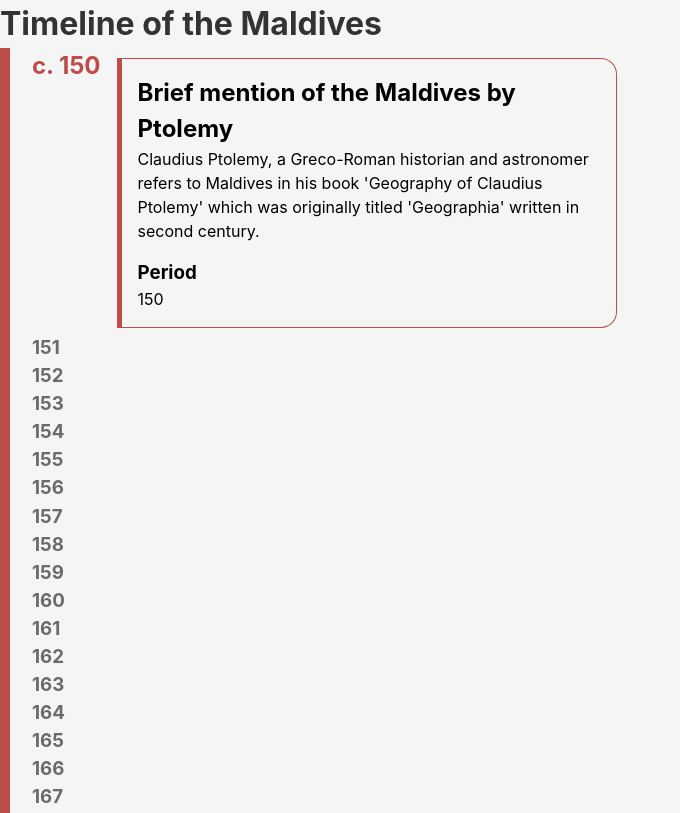
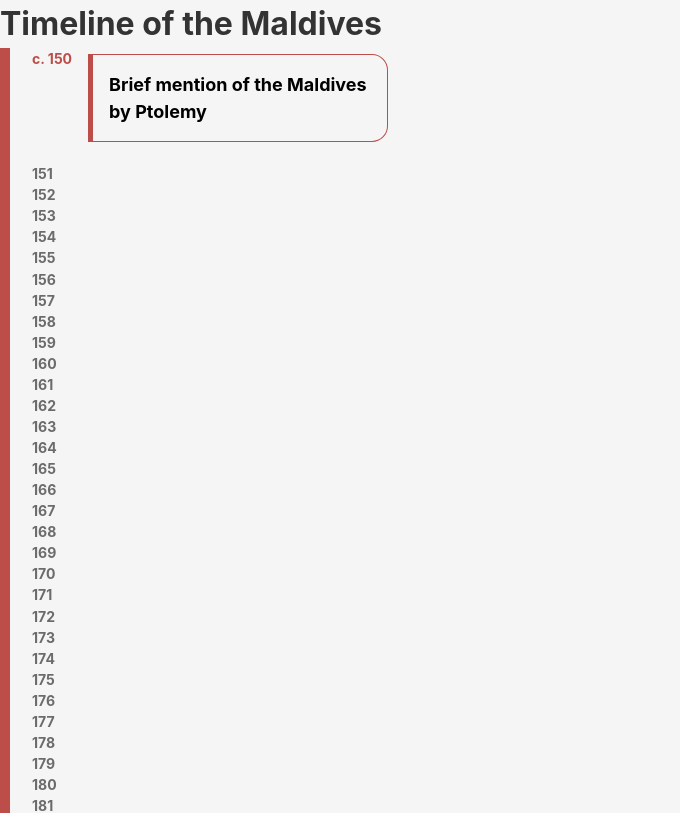
Before and after one commit to faryyym/maldive_history, a Vue app: page / in a window 1280 px wide. Shown: the top 813 px of the page, without its empty margins (0-680 px from the left). Built offline with nearby package versions, Linux system fonts and the light colour scheme.

Commit message:
Improve: Styling of Displayed Event Info

```diff
--- a/package.json
+++ b/package.json
@@ -4,7 +4,7 @@
   "version": "0.0.0",
   "type": "module",
   "scripts": {
-    "dev": "vite",
+    "dev": "vite --host",
     "build": "vite build",
     "preview": "vite preview"
   },
--- a/src/App.vue
+++ b/src/App.vue
@@ -11,6 +11,7 @@
       <h3 class="year_h3">{{ yearData.year }}</h3>
       <div class="event" v-if="yearData.title">
         <h2>{{ yearData.title }}</h2>
+        <div class="additional-info">
           <p>{{ yearData.description }}</p>
           <div class="period">
             <h3>Period</h3>
@@ -22,8 +23,8 @@
         </div>
       </div>
     </div>
+  </div>
 </template>
-
 <script>
 import historicalData from './assets/historicalData.json'
 
@@ -69,6 +70,13 @@ export default {
       historicalData: historicalData,
     }
   },
+  methods: {
+    isHovered(yearId) {
+      return document
+        .getElementById(yearId)
+        .classList.contains('highlighted-year')
+    },
+  },
   computed: {
     yearEvents() {
       const yearEvents = []
@@ -106,19 +114,18 @@ export default {
   display: flex;
   // flex-direction: column;
   margin-left: 2rem;
-  font-size: 1rem;
+  font-size: 0.75rem;
   transition: font-size 100ms ease;
   cursor: pointer;
-
-  &:hover:not(.highlighted-year) {
-    font-size: 1.5rem;
+  &:hover > .year_h3 {
+    font-size: 1rem;
   }
 }
 
 .event {
-  position: relative;
-  left: 1rem;
-  transform: translateY(10px);
+  // position: relative;
+  // left: 1rem;
+  // transform: translateY(10px);
   color: black;
   padding: 1rem;
   border-radius: 0 1rem 1rem 0;
@@ -126,16 +133,13 @@ export default {
   border: 1px solid $primary;
   border-left: 5px solid $primary;
 
-  max-width: 500px;
+  max-width: 300px;
+  margin: 0.35rem 1rem;
 }
 
 .highlighted-year {
   color: $primary;
   margin-bottom: 1rem;
-
-  .year_h3 {
-    font-size: 1.5rem;
-  }
 
   &:hover {
     .event {
@@ -149,6 +153,14 @@ export default {
   }
 }
 
+.additional-info {
+  display: none;
+}
+
+.year:hover .additional-info {
+  display: block;
+}
+
 .period {
   margin-top: 1rem;
 }
```
Lines whose indentation alone changed are shown as unchanged.
